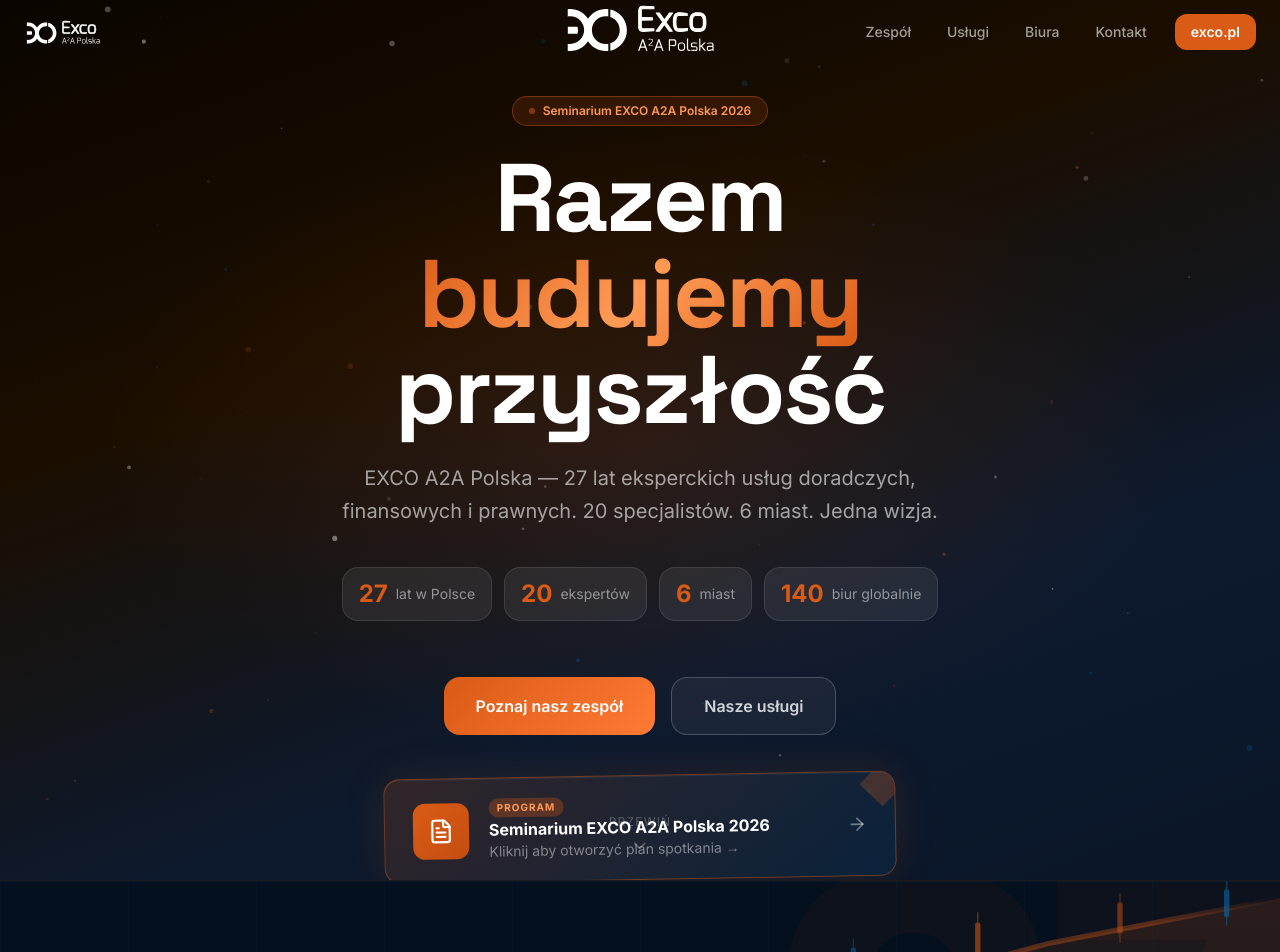
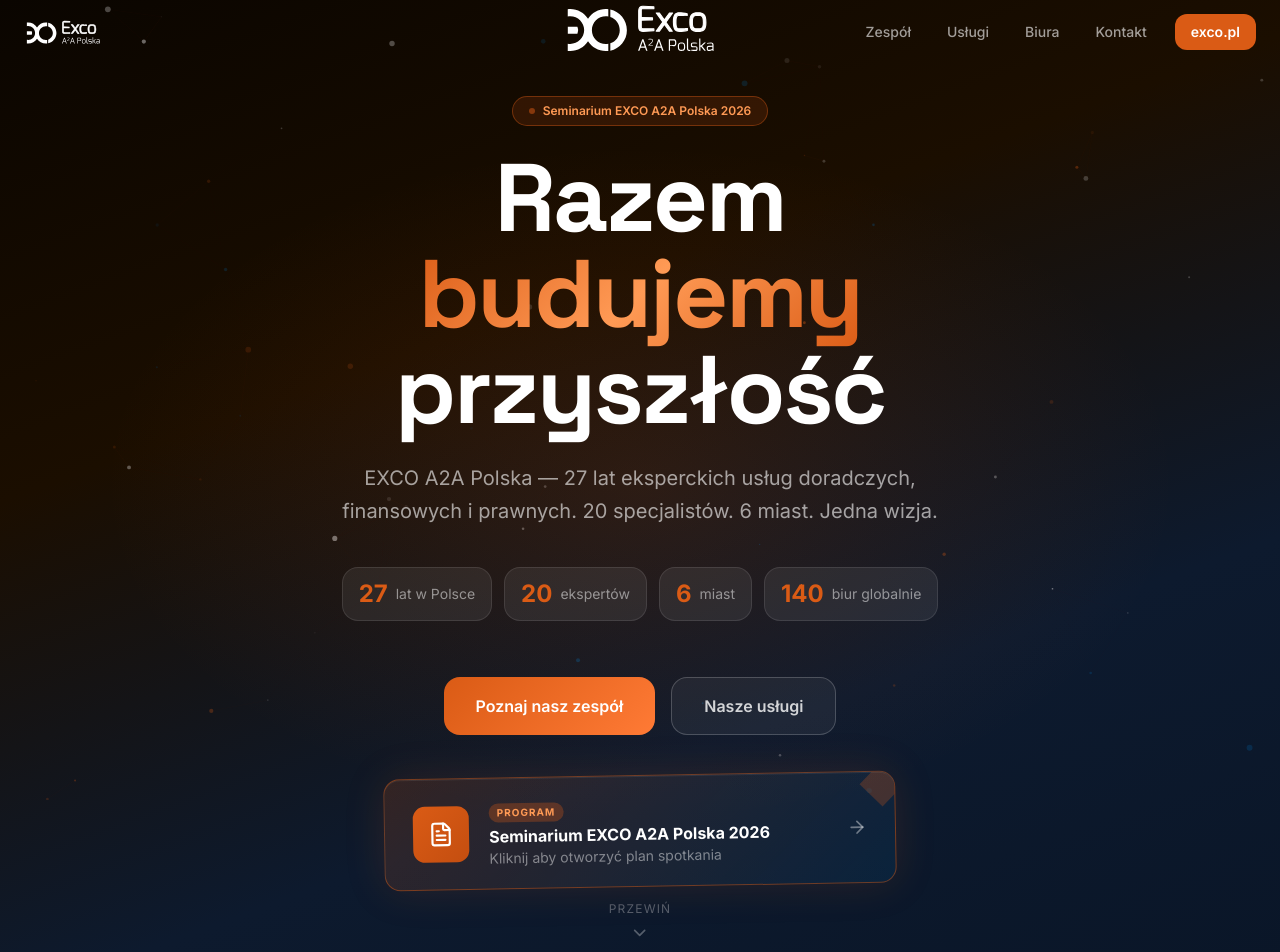
Before and after one commit to TvF80/exco, a React (Vite) app: page / in a window 1280 px wide. Shown: the top 952 px of the page. Built offline with nearby package versions, Linux system fonts and the light colour scheme.

Commit message:
refactor: float animation kafelka + cleanup importow + odstep od scroll indicator

```diff
--- a/src/components/SeminarModal.jsx
+++ b/src/components/SeminarModal.jsx
@@ -1,9 +1,7 @@
-import { } from 'react' // eslint-disable-line
 import { motion, AnimatePresence } from 'framer-motion'
 import { X, Download, ArrowRight } from 'lucide-react'
 
 export default function SeminarModal({ open, onClose }) {
-  const setOpen = onClose ? () => onClose() : () => {}
 
   return (
     <AnimatePresence>
@@ -15,7 +13,7 @@
             initial={{ opacity: 0 }}
             animate={{ opacity: 1 }}
             exit={{ opacity: 0 }}
-            onClick={() => setOpen(false)}
+            onClick={onClose}
             className="fixed inset-0 z-[200]"
             style={{ background: 'rgba(0,0,0,0.85)', backdropFilter: 'blur(8px)' }}
           />
@@ -63,7 +61,7 @@
                   Pobierz PDF
                 </a>
                 <button
-                  onClick={() => setOpen(false)}
+                  onClick={onClose}
                   className="w-8 h-8 rounded-lg flex items-center justify-center text-white/50 hover:text-white transition-all"
                   style={{ background: 'rgba(255,255,255,0.06)' }}
                 >
@@ -89,7 +87,7 @@
             >
               <p className="text-white/30 text-xs">EXCO A2A Polska · Walne Spotkanie 2026</p>
               <button
-                onClick={() => setOpen(false)}
+                onClick={onClose}
                 className="flex items-center gap-2 px-4 py-2 rounded-xl text-sm font-semibold text-white transition-all hover:brightness-110 active:scale-95"
                 style={{ background: 'linear-gradient(135deg, #DA5B15, #c44e10)' }}
               >
--- a/src/components/sections/HeroNew.jsx
+++ b/src/components/sections/HeroNew.jsx
@@ -1,6 +1,6 @@
 import { useEffect, useRef, useState } from 'react'
 import { motion } from 'framer-motion'
-import { ChevronDown, FileText, Calendar, ArrowRight } from 'lucide-react'
+import { ChevronDown, FileText, ArrowRight } from 'lucide-react'
 import confetti from 'canvas-confetti'
 import ParticleCanvas from '../ParticleCanvas'
 import ExcoLogo from '../ExcoLogo'
@@ -159,47 +159,47 @@
           </button>
         </motion.div>
 
-        {/* ── Seminar card ── */}
+        {/* ── Seminar card ── entry → float → hover (3 nested layers) */}
+        <motion.div
+          initial={{ opacity: 0, y: 28 }}
+          animate={{ opacity: 1, y: 0 }}
+          transition={{ delay: 1.05, duration: 0.65, type: 'spring', stiffness: 260, damping: 24 }}
+          className="mt-10 mb-20 mx-auto max-w-lg w-full"
+        >
+          <motion.div
+            animate={{ y: [0, -7, 0] }}
+            transition={{ duration: 3.2, repeat: Infinity, ease: 'easeInOut', repeatDelay: 1.2, delay: 2.5 }}
+          >
             <motion.button
               onClick={() => setSeminarOpen(true)}
-          initial={{ opacity: 0, y: 24, rotate: -1 }}
-          animate={{ opacity: 1, y: 0, rotate: -1 }}
-          whileHover={{ rotate: 0, scale: 1.02, y: -2 }}
-          transition={{ delay: 1.0, duration: 0.6, type: 'spring', stiffness: 280, damping: 22 }}
-          className="relative mt-10 mx-auto flex items-center gap-5 px-7 py-5 rounded-2xl text-left max-w-lg w-full cursor-pointer group"
+              whileHover={{ scale: 1.035, y: -5, rotate: 0 }}
+              whileTap={{ scale: 0.97 }}
+              transition={{ type: 'spring', stiffness: 320, damping: 20 }}
+              className="relative flex items-center gap-5 px-7 py-5 rounded-2xl text-left w-full cursor-pointer group"
               style={{
+                rotate: '-1deg',
                 background: 'linear-gradient(135deg, rgba(218,91,21,0.18) 0%, rgba(1,112,185,0.12) 100%)',
                 border: '1px solid rgba(218,91,21,0.45)',
                 boxShadow: '0 0 40px rgba(218,91,21,0.15), inset 0 1px 0 rgba(255,255,255,0.08)',
               }}
             >
-          {/* Icon */}
               <div className="shrink-0 w-14 h-14 rounded-xl flex items-center justify-center"
                 style={{ background: 'linear-gradient(135deg, #DA5B15, #c44e10)' }}>
                 <FileText size={26} className="text-white" />
               </div>
-
-          {/* Text */}
               <div className="flex-1 min-w-0">
-            <div className="flex items-center gap-2 mb-0.5">
-              <span className="text-[10px] font-bold uppercase tracking-widest px-2 py-0.5 rounded-full"
-                style={{ background: 'rgba(218,91,21,0.3)', color: '#ff9a55' }}>
-                Program
-              </span>
+                <span className="text-[10px] font-bold uppercase tracking-widest px-2 py-0.5 rounded-full inline-block mb-1"
+                  style={{ background: 'rgba(218,91,21,0.3)', color: '#ff9a55' }}>Program</span>
+                <p className="text-white font-bold text-base leading-tight">Seminarium EXCO A2A Polska 2026</p>
+                <p className="text-white/45 text-sm mt-0.5">Kliknij aby otworzyć plan spotkania</p>
               </div>
-            <p className="text-white font-bold text-base leading-tight">Seminarium EXCO A2A Polska 2026</p>
-            <p className="text-white/45 text-sm mt-0.5">Kliknij aby otworzyć plan spotkania →</p>
-          </div>
-
-          {/* Arrow */}
-          <ArrowRight size={20} className="shrink-0 text-white/40 group-hover:text-white/80 group-hover:translate-x-1 transition-all" />
-
-          {/* Corner accent */}
+              <ArrowRight size={20} className="shrink-0 text-white/40 group-hover:text-white/80 group-hover:translate-x-1 transition-all duration-200" />
               <div className="absolute top-0 right-0 w-16 h-16 overflow-hidden rounded-2xl pointer-events-none">
-            <div className="absolute -top-1 -right-1 w-8 h-8 rotate-45"
-              style={{ background: 'rgba(218,91,21,0.25)' }} />
+                <div className="absolute -top-1 -right-1 w-8 h-8 rotate-45" style={{ background: 'rgba(218,91,21,0.25)' }} />
               </div>
             </motion.button>
+          </motion.div>
+        </motion.div>
       </div>
 
       <SeminarModal open={seminarOpen} onClose={() => setSeminarOpen(false)} />
```
Lines whose indentation alone changed are shown as unchanged.
